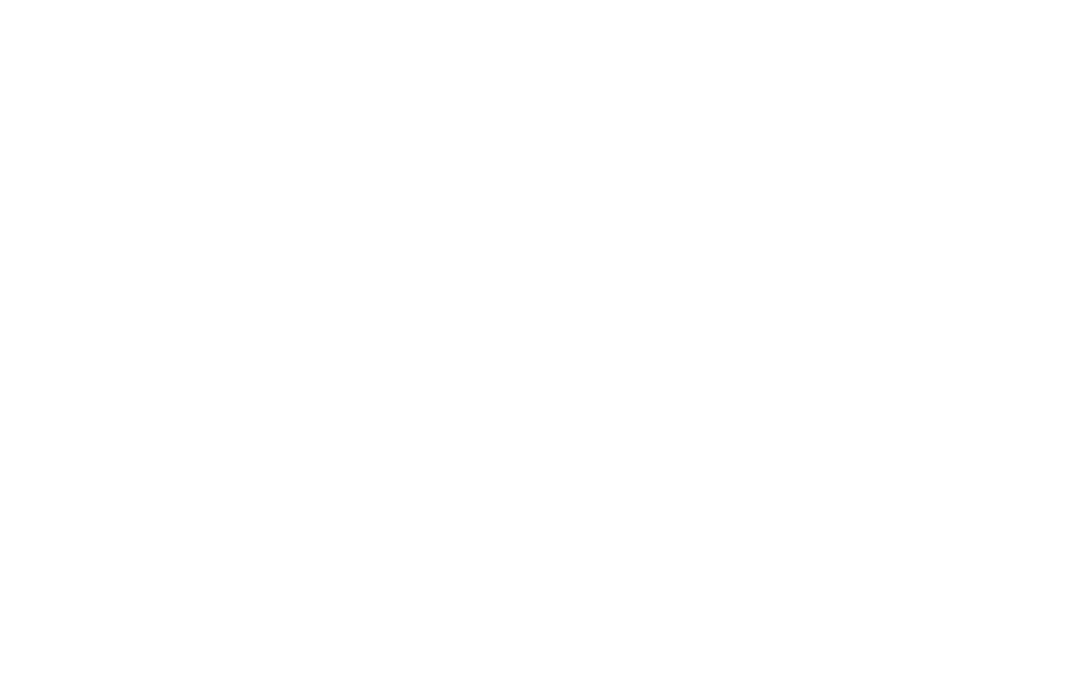
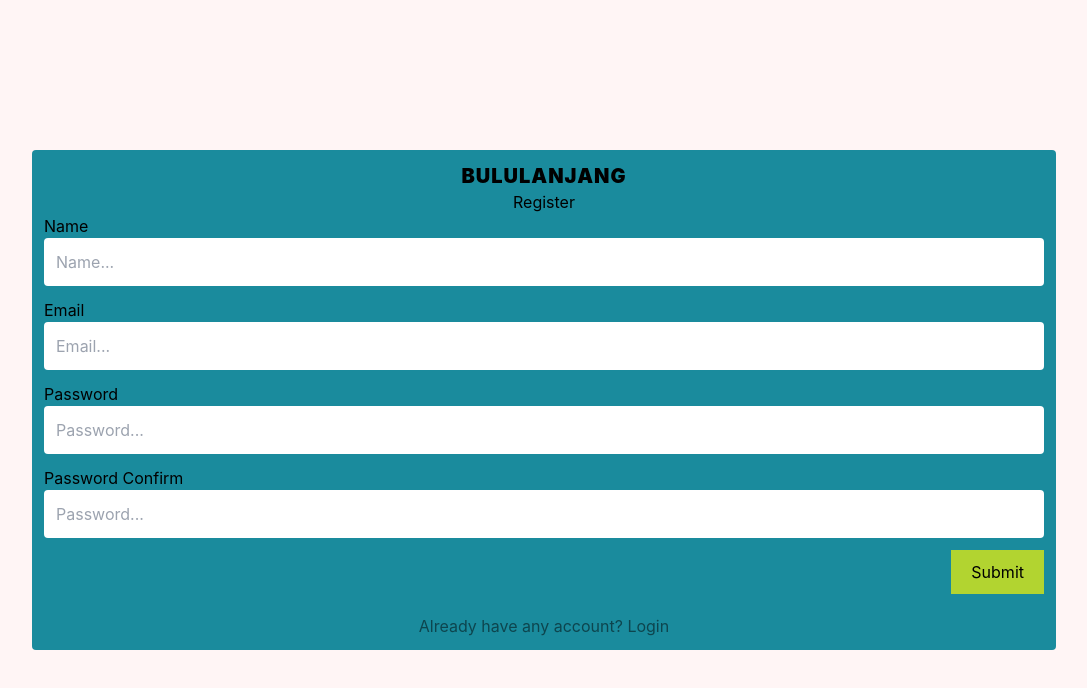
Before and after one commit to Dzyfhuba/local-business-portal, a React (Create React App) app in the folder client/: page /register in a window 1280 px wide. Before the commit this address had no page. Shown: the top 688 px of the page, without its empty margins (96-1183 px from the left). Built offline with nearby package versions, Linux system fonts and the light colour scheme.

Commit message:
add login and register page

```diff
--- a/client/package.json
+++ b/client/package.json
@@ -6,7 +6,6 @@
     "@testing-library/jest-dom": "^5.16.4",
     "@testing-library/react": "^13.3.0",
     "@testing-library/user-event": "^13.5.0",
-    "@types/animejs": "^3.1.5",
     "@types/jest": "^27.5.2",
     "@types/node": "^17.0.45",
     "@types/react": "^18.0.15",
--- a/client/src/Components/Brand.tsx
+++ b/client/src/Components/Brand.tsx
@@ -12,7 +12,7 @@ export default class Brand extends Component<Props, State> {
 
   render() {
     return (
-        <span className={`tracking-wider uppercase ${this.props.className}`} {...this.props}>
+        <span className={`tracking-wider uppercase font-black ${this.props.className}`} {...this.props}>
             {this.props.children}
         </span>
     )
--- /dev/null
+++ b/client/src/Components/Input.tsx
@@ -0,0 +1,21 @@
+import React, { Component } from 'react'
+
+type Props = {
+    type?: string,
+    id?: string
+}
+
+type State = {}
+
+export default class Input extends Component<Props, State> {
+    static defaultProps = {
+        type: 'text'
+    }
+    state = {}
+
+    render() {
+        return (
+            <input type={this.props.type} className={`w-full rounded p-3 mb-3 focus:outline-secondary`} id={this.props.id} name={this.props.id} {...this.props}/>
+            )
+        }
+    }
--- /dev/null
+++ b/client/src/Components/Label.tsx
@@ -0,0 +1,18 @@
+import React, { Component } from 'react'
+
+type Props = {
+    htmlFor: string,
+    children: any
+}
+
+type State = {}
+
+export default class Label extends Component<Props, State> {
+  state = {}
+
+  render() {
+    return (
+      <label htmlFor={this.props.htmlFor}>{this.props.children}</label>
+    )
+  }
+}
--- a/client/src/Containers/Navbar.jsx
+++ b/client/src/Containers/Navbar.jsx
@@ -58,15 +58,16 @@ export default class Navbar extends Component {
           >
             <div className="block w-full text-center bg-secondary">
               <Button onClick={() => this.handleSidebarToggle()}
-              className='px-8 py-4'
+              className='px-8 py-4 active:shadow-2xl'
               >
                 <MdClose className='text-2xl' />
               </Button>
             </div>
             <div id="content" className='w-full'>
-            <NavLink to={'/'} className='flex items-center justify-center h-11'>Home</NavLink>
+              <NavLink to={'/'} className='flex items-center justify-center h-11'>Home</NavLink>
               <NavLink to={'/stall'} className='flex items-center justify-center h-11'>Stall</NavLink>
               <NavLink to={'/post'} className='flex items-center justify-center h-11'>Posts</NavLink>
+              <NavLink to={'/login'} className='flex items-center justify-center h-11 bg-secondary'>Login</NavLink>
             </div>
           </div>
         </div>
--- /dev/null
+++ b/client/src/Pages/Authentication/Login.jsx
@@ -0,0 +1,39 @@
+import React, { Component } from 'react'
+import { Link } from 'react-router-dom'
+import Brand from '../../Components/Brand'
+import Button from '../../Components/Button'
+import Input from '../../Components/Input'
+import Label from '../../Components/Label'
+
+export default class Login extends Component {
+  render() {
+    return (
+      <div
+      className='bg-base w-full h-full fixed flex justify-center items-center'
+      >
+        <div id="card" className='w-4/5 bg-primary p-3 rounded'>
+            <div id="header">
+                <Link to={'/'}>
+                    <h1 className='text-center text-xl'>
+                        <Brand>Bululanjang</Brand>
+                    </h1>
+                </Link>
+                <h3 className='text-center'>Login</h3>
+            </div>
+            <form action="" className=''>
+                <Label htmlFor='email'>Email</Label>
+                <Input id='email' placeholder='Email...' required/>
+                <Label htmlFor='password'>Password</Label>
+                <Input id='password' type='password' placeholder='Password...' required/>
+                <div className="text-right">
+                    <Button level='secondary' type='submit'>Submit</Button>
+                </div>
+            </form>
+            <div id="footer" className='mt-5 text-center text-black text-opacity-50 hover:text-secondary'>
+                <Link to={'/register'}>Doesn't have any account? Register</Link>
+            </div>
+        </div>
+      </div>
+    )
+  }
+}
--- /dev/null
+++ b/client/src/Pages/Authentication/Register.jsx
@@ -0,0 +1,56 @@
+import React, { Component } from "react";
+import { Link } from "react-router-dom";
+import Brand from "../../Components/Brand";
+import Button from "../../Components/Button";
+import Input from "../../Components/Input";
+import Label from "../../Components/Label";
+
+export default class Register extends Component {
+    render() {
+        return (
+            <div className="bg-base w-full h-full fixed flex justify-center items-center">
+                <div id="card" className="w-4/5 bg-primary p-3 rounded">
+                    <div id="header">
+                        <Link to={"/"}>
+                            <h1 className="text-center text-xl">
+                                <Brand>Bululanjang</Brand>
+                            </h1>
+                        </Link>
+                        <h2 className="text-center">Register</h2>
+                    </div>
+                    <form action="" className="">
+                        <Label htmlFor="name">Name</Label>
+                        <Input id="name" placeholder="Name..." required />
+                        <Label htmlFor="email">Email</Label>
+                        <Input id="email" placeholder="Email..." required />
+                        <Label htmlFor="password">Password</Label>
+                        <Input
+                            id="password"
+                            type="password"
+                            placeholder="Password..."
+                            required
+                        />
+                        <Label htmlFor="confirm_password">Password Confirm</Label>
+                        <Input
+                            id="confirm_password"
+                            type="confirm_password"
+                            placeholder="Password..."
+                            required
+                        />
+                        <div className="text-right">
+                            <Button level="secondary" type="submit">
+                                Submit
+                            </Button>
+                        </div>
+                    </form>
+                    <div
+                        id="footer"
+                        className="mt-5 text-center text-black text-opacity-50 hover:text-secondary"
+                    >
+                        <Link to={"/login"}>Already have any account? Login</Link>
+                    </div>
+                </div>
+            </div>
+        );
+    }
+}
--- a/client/src/Pages/index.js
+++ b/client/src/Pages/index.js
@@ -1,5 +1,7 @@
 import Home from './Home'
 import Post from './Post'
 import Stall from './Stall'
+import Login from './Authentication/Login'
+import Register from './Authentication/Register'
 
-export {Home, Post, Stall}
+export {Home, Post, Stall, Login, Register}
--- a/client/src/Routes/index.tsx
+++ b/client/src/Routes/index.tsx
@@ -1,6 +1,6 @@
 import * as React from 'react';
 import { BrowserRouter, Route, Routes } from 'react-router-dom';
-import { Home, Post, Stall } from '../Pages';
+import { Home, Login, Post, Register, Stall } from '../Pages';
 
 export default class RouteController extends React.Component{
   public render() {
@@ -10,6 +10,8 @@ export default class RouteController extends React.Component{
             <Route path='/' element={<Home auth={''} />} />
             <Route path='/post' element={<Post />} />
             <Route path='/stall' element={<Stall />} />
+            <Route path='/login' element={<Login />} />
+            <Route path='/register' element={<Register />} />
         </Routes>
       </BrowserRouter>
     );
```
Also changed, not shown: 1 other file (tests, documents, lock files or other folders).
